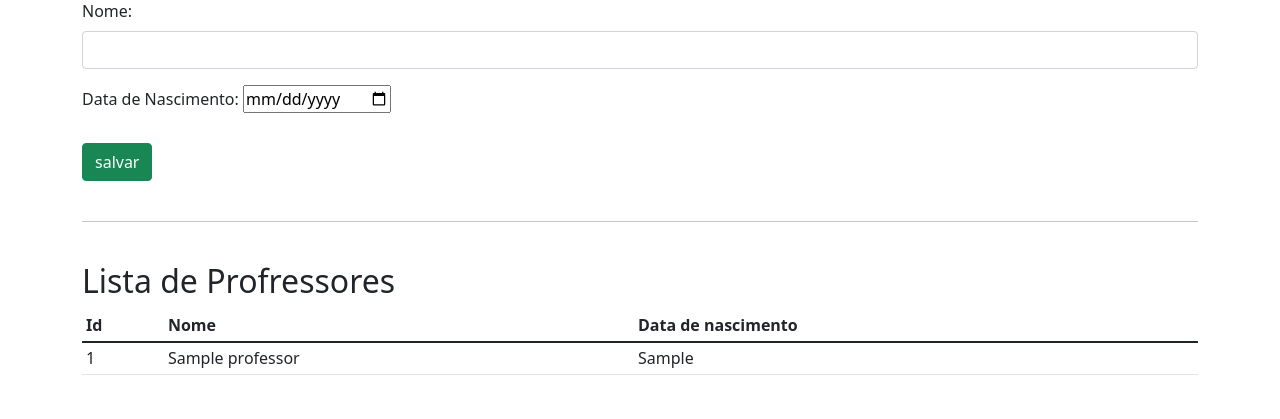
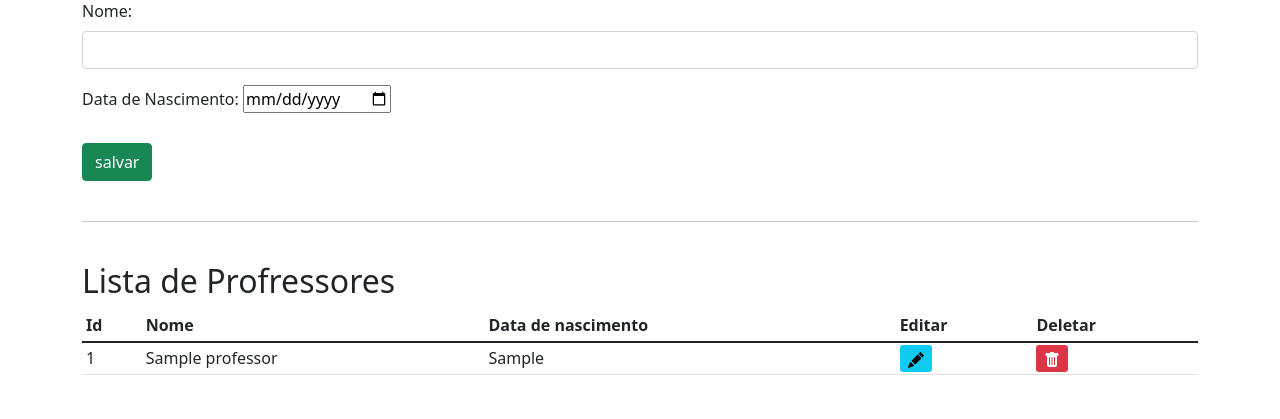
Before and after one commit to JacksonAlmeida/crud-php-OO, a PHP site: page /cadProfessor.php in a window 1280 px wide. Shown: the part 194-613 px from the top of the page. Run offline with PHP 8.4, Linux system fonts and the light colour scheme; tables that the repository leaves empty or names only in its code hold one stand-in row (values such as "Sample post").

Commit message:
preparando os icons

```diff
--- a/cadProfessor.php
+++ b/cadProfessor.php
@@ -3,11 +3,7 @@
 require_once 'vendor/autoload.php';
 
 $prof = new \App\Model\Professor;
-//$prof->setId(8);
-//$prof->setNome("Black da Silva Jr");
-//$prof->setDtNascimento('2021-12-11');
 $profDAO = new App\ModelDao\ProfessorDao;
-//$profDAO->updateProfessor($prof);
 
 include __DIR__.'/includes/Header/index.php';
 include __DIR__.'/includes/Form/formProfessor.php';
--- a/includes/Lista/listProfessor.php
+++ b/includes/Lista/listProfessor.php
@@ -11,6 +11,8 @@ echo "<h2>Lista de Profressores</h2>";
                 <th>Id</th>
                 <th>Nome</th>
                 <th>Data de nascimento</th>
+                <th>Editar</th>
+                <th>Deletar</th>
             </tr>
         </thead>
         <tbody>
@@ -23,9 +25,24 @@ echo "<h2>Lista de Profressores</h2>";
                     //echo "id= " . $prof['id_professor'] . "<pre>" . "nome= " . $prof['nome'] . "<pre>" . "data de nascimento= " . $prof['dt_nascimento'] . "<hr>";
                     //var_dump($prof);
                     echo "<tr>";
-                    echo "<td>".$prof['id_professor']."</td>";
-                    echo "<td>".$prof['nome']."</td>";
-                    echo "<td>".$prof['dt_nascimento']."</td>";
+                    echo "<td>" . $prof['id_professor'] . "</td>";
+                    echo "<td>" . $prof['nome'] . "</td>";
+                    echo "<td>" . $prof['dt_nascimento'] . "</td>";
+                    echo "<td>
+                    <a class='bt  btn-sm btn-info' href'#'>
+                    <svg xmlns='http://www.w3.org/2000/svg' width='16' height='16' fill='currentColor' class='bi bi-pencil-fill' viewBox='0 0 16 16'>
+  <path d='M12.854.146a.5.5 0 0 0-.707 0L10.5 1.793 14.207 5.5l1.647-1.646a.5.5 0 0 0 0-.708l-3-3zm.646 6.061L9.793 2.5 3.293 9H3.5a.5.5 0 0 1 .5.5v.5h.5a.5.5 0 0 1 .5.5v.5h.5a.5.5 0 0 1 .5.5v.5h.5a.5.5 0 0 1 .5.5v.207l6.5-6.5zm-7.468 7.468A.5.5 0 0 1 6 13.5V13h-.5a.5.5 0 0 1-.5-.5V12h-.5a.5.5 0 0 1-.5-.5V11h-.5a.5.5 0 0 1-.5-.5V10h-.5a.499.499 0 0 1-.175-.032l-.179.178a.5.5 0 0 0-.11.168l-2 5a.5.5 0 0 0 .65.65l5-2a.5.5 0 0 0 .168-.11l.178-.178z'/>
+</svg>
+                    </td>
+                  </a>
+                  ";
+                    echo "<td>
+                    <a class='bt  btn-sm btn-danger' href'#'>
+                    <svg xmlns='http://www.w3.org/2000/svg' width='16' height='16' fill='currentColor' class='bi bi-trash-fill' viewBox='0 0 16 16'>
+                    <path d='M2.5 1a1 1 0 0 0-1 1v1a1 1 0 0 0 1 1H3v9a2 2 0 0 0 2 2h6a2 2 0 0 0 2-2V4h.5a1 1 0 0 0 1-1V2a1 1 0 0 0-1-1H10a1 1 0 0 0-1-1H7a1 1 0 0 0-1 1H2.5zm3 4a.5.5 0 0 1 .5.5v7a.5.5 0 0 1-1 0v-7a.5.5 0 0 1 .5-.5zM8 5a.5.5 0 0 1 .5.5v7a.5.5 0 0 1-1 0v-7A.5.5 0 0 1 8 5zm3 .5v7a.5.5 0 0 1-1 0v-7a.5.5 0 0 1 1 0z'/>
+                  </svg></td>
+                  </a>
+                  ";
                     echo "</tr>";
                 endforeach;
                 ?>
```
